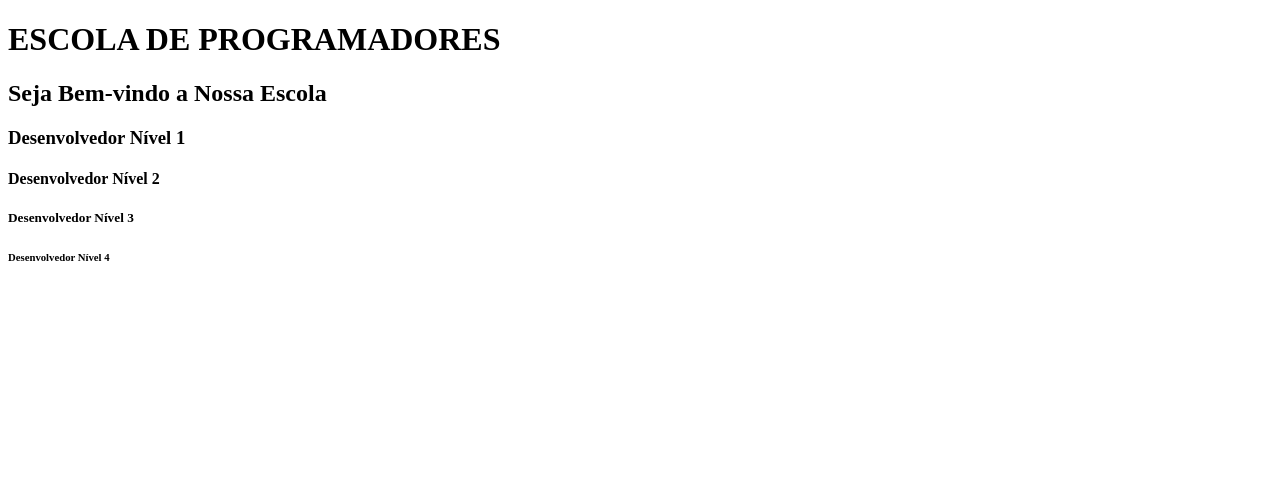
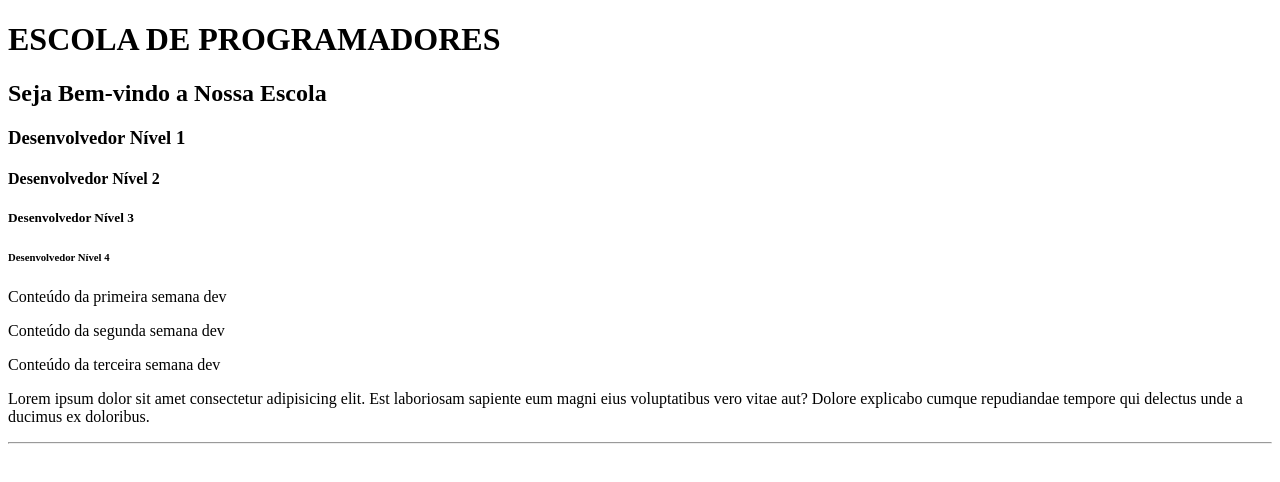
Before and after one commit to giosay/Exemplo1, a plain HTML site: page index.html in a window 1280 px wide. Drawn offline with Linux system fonts and the light colour scheme.

Commit message:
Adicionando parágrafos, Lorem e Linha diviisória

```diff
--- a/index.html
+++ b/index.html
@@ -25,7 +25,16 @@
         <h5>Desenvolvedor Nível 3</h5>
         <h6>Desenvolvedor Nível 4</h6>
 
+        <!-- Paragrafos -->
+        <p>Conteúdo da primeira semana dev</p>
+        <p>Conteúdo da segunda semana dev</p>
+        <p>Conteúdo da terceira semana dev</p>
+        <p>Lorem ipsum dolor sit amet consectetur adipisicing elit. Est laboriosam sapiente eum magni eius voluptatibus vero vitae aut? Dolore explicabo cumque repudiandae tempore qui delectus unde a ducimus ex doloribus.</p>
 
+        <!-- Linha divisória -->
+        <hr>
+
+        <!-- Tratamento de imagens -->
 
     <!-- FINAL DO CORPO DA PÁGINA -->
     </body>
```
